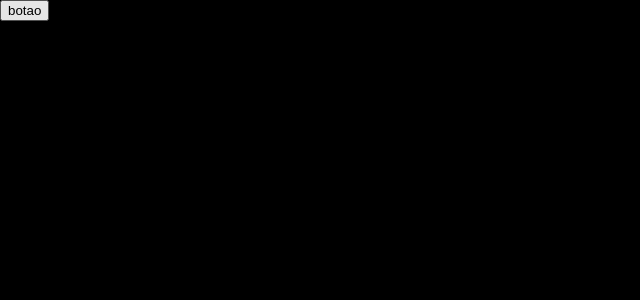
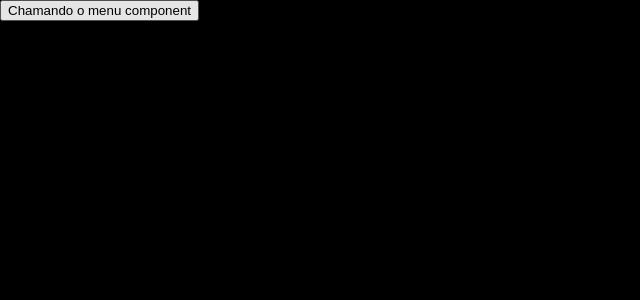
Before and after one commit to lazaroa1/MenuComponent, a React (Vite) app: page / in a window 1280 px wide. Shown: the top 300 px of the page, without its empty margins (0-640 px from the left). Built offline with nearby package versions, Linux system fonts and the light colour scheme.

Commit message:
fix: adicao da descricao que estava faltando

```diff
--- a/src/App.jsx
+++ b/src/App.jsx
@@ -9,6 +9,7 @@
     subMenu: [
       {
         id: 2,
+        description: "Link da avaliação",
         subMenu: [
           { id: 3, description: "Enviar por email" },
           { id: 4, description: "Enviar por WhatsApp" },
@@ -23,7 +24,9 @@
 
   return (
     <div className="container">
-      <button onClick={() => setIsOpen(!isOpen)}>botao</button>
+      <button onClick={() => setIsOpen(!isOpen)}>
+        Chamando o menu component
+      </button>
       {isOpen && <MenuComponent menuItem={MENU_ITEM} />}
     </div>
   );
```
